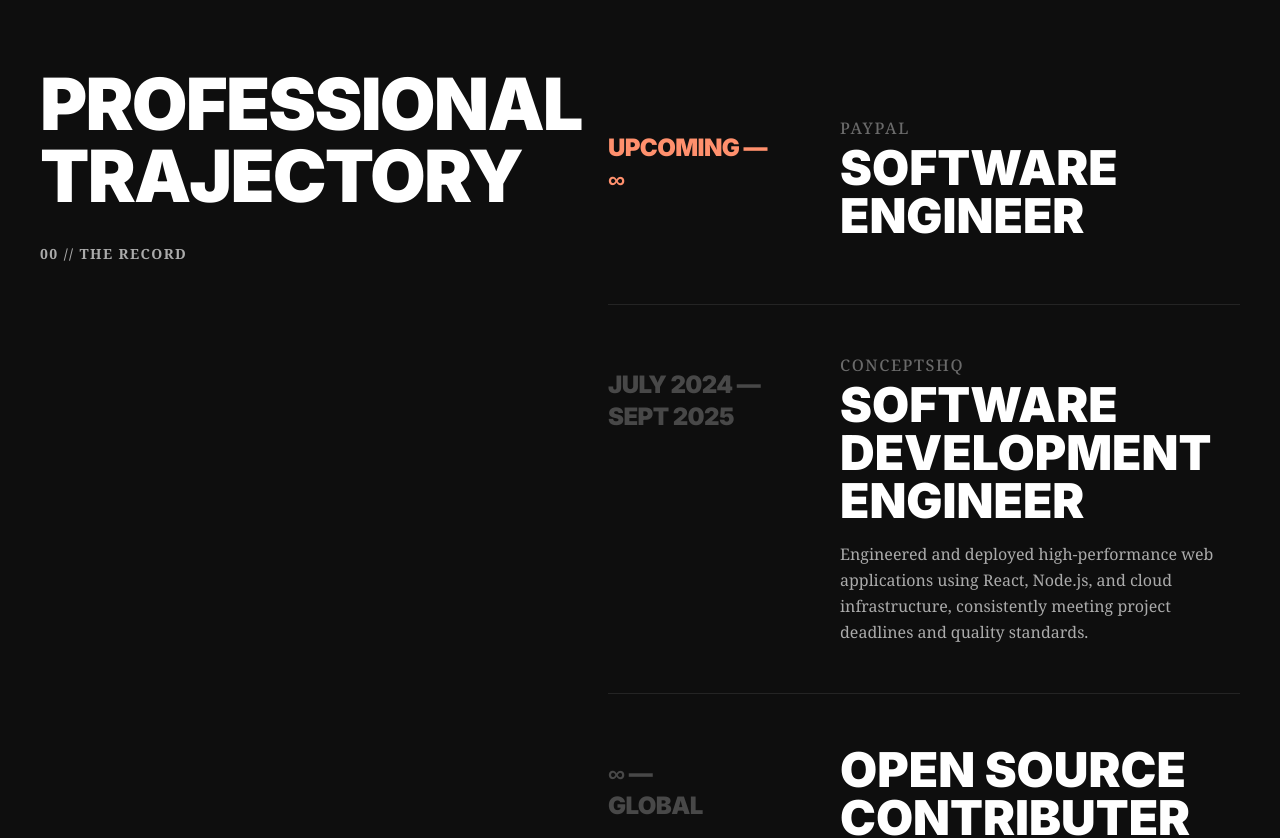
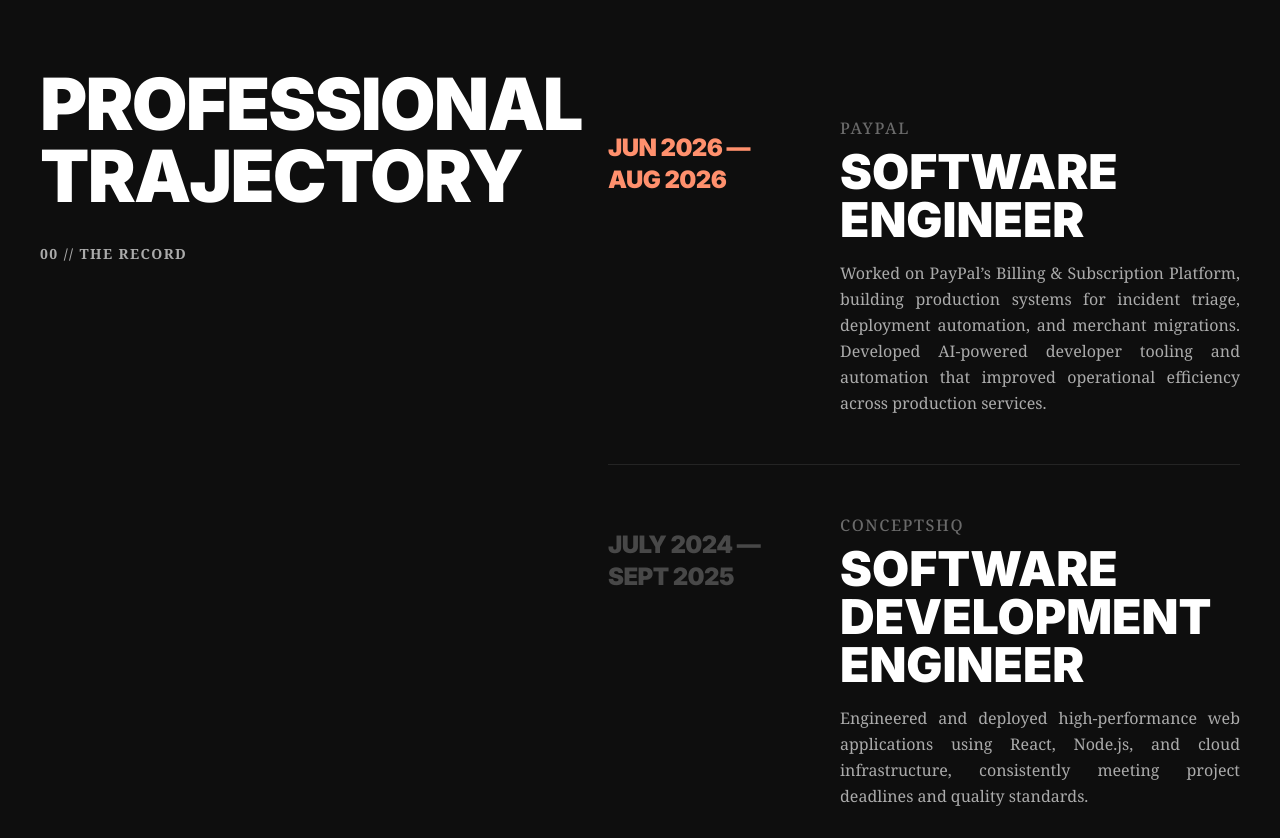
Before and after one commit to Priyanshu8433/portfolio, a Next.js app: page / in a window 1280 px wide. Shown: the part 860-1698 px from the top of the page. Built offline with nearby package versions, Linux system fonts and the light colour scheme.

Commit message:
update experience section and resume

```diff
--- a/app/_components/experience.tsx
+++ b/app/_components/experience.tsx
@@ -32,7 +32,7 @@ const ExperienceCard = ({
       </div>
 
       <div className="flex-1">
-        <div className="relative mb-1 gap-2">
+        <div className="relative mb-2 gap-2">
           <span className="block text-sm md:text-base font-noto-serif font-medium tracking-widest uppercase text-brand-secondary/40  max-w-1/2">
             {company}
           </span>
@@ -46,10 +46,10 @@ const ExperienceCard = ({
             {from} — {to}
           </span>
         </div>
-        <h3 className="mb-2 md:mb-4 text-3xl md:text-5xl font-black leading-8 md:leading-12 tracking-normal uppercase max-w-2xl group-hover:text-primary transition-all duration-300">
+        <h3 className="mb-4 md:mb-4 text-3xl md:text-5xl font-black leading-8 md:leading-12 tracking-normal uppercase max-w-2xl group-hover:text-primary transition-all duration-300">
           {role}
         </h3>
-        <p className="font-noto-serif leading-6.5 text-brand-neutral-dim">
+        <p className="font-noto-serif leading-6.5 text-brand-neutral-dim text-justify">
           {description}
         </p>
       </div>
@@ -60,10 +60,11 @@ const ExperienceCard = ({
 const experiences = [
   {
     role: "Software Engineer",
-    description: "",
+    description:
+      "Worked on PayPal’s Billing & Subscription Platform, building production systems for incident triage, deployment automation, and merchant migrations. Developed AI-powered developer tooling and automation that improved operational efficiency across production services.",
     company: "PayPal",
-    from: "Upcoming",
-    to: "∞",
+    from: "Jun 2026",
+    to: "Aug 2026",
   },
   {
     role: "Software Development Engineer",
--- a/app/_components/footer.tsx
+++ b/app/_components/footer.tsx
@@ -13,7 +13,7 @@ const links = [
   },
   {
     title: "Read.cv",
-    href: "https://drive.google.com/file/d/1OTIa3j5uk_e1YGTXxCCU46gnGU95fOW7/view?usp=sharing",
+    href: "https://drive.google.com/file/d/1GB3Ev5SlElOgc_0F5SudmYdnF7y3DDCP/view?usp=sharing",
   },
 ];
 
--- a/app/_components/projects.tsx
+++ b/app/_components/projects.tsx
@@ -25,7 +25,7 @@ const ProjectCard = ({
 }: ProjectCardProps) => {
   return (
     <div className="group w-full aspect-4/5 odd:mb-0 md:odd:mb-10 xl:odd:mb-20 even:mt-0 md:even:mt-10 xl:even:mt-20 flex flex-col gap-2 md:gap-5 lg:gap-6 relative">
-      <div className="absolute top-5 right-5 z-9 flex gap-3 opacity-100 lg:opacity-0 lg:group-hover:opacity-100 transition-all duration-300">
+      <div className="absolute top-5 right-5 z-9 flex gap-3 opacity-100 lg:opacity-0 lg:group-hover:opacity-100 transition-all duration-300 bg-black/30 rounded px-2">
         <Link
           href={github}
           className="p-1 border-b-2 border-transparent hover:border-brand-secondary"
@@ -43,7 +43,7 @@ const ProjectCard = ({
       </div>
 
       <div className="relative flex-9/10 overflow-hidden">
-        <div className="absolute bottom-0 left-0 z-9 px-3 pb-6 pt-12 bg-[linear-gradient(to_top,rgba(0,0,0,1),rgba(0,0,0,0.3),rgba(0,0,0,0))] w-full font-noto-serif text-brand-secondary tracking-wide opacity-0 lg:group-hover:opacity-100 transition-all duration-300">
+        <div className="absolute bottom-0 left-0 z-9 px-3 pb-6 pt-12 bg-[linear-gradient(to_top,rgba(0,0,0,1),rgba(0,0,0,0.3),rgba(0,0,0,0))] w-full font-noto-serif text-brand-secondary tracking-wide opacity-100 lg:opacity-0 lg:group-hover:opacity-100 transition-all duration-300">
           {description}
         </div>
         <motion.img
--- a/components/navbar.tsx
+++ b/components/navbar.tsx
@@ -54,7 +54,7 @@ export const Navbar = () => {
       </div>
 
       <Link
-        href="https://drive.google.com/file/d/1OTIa3j5uk_e1YGTXxCCU46gnGU95fOW7/view?usp=sharing"
+        href="https://drive.google.com/file/d/1GB3Ev5SlElOgc_0F5SudmYdnF7y3DDCP/view?usp=sharing"
         target="_blank"
         rel="noopener noreferrer"
       >
```
